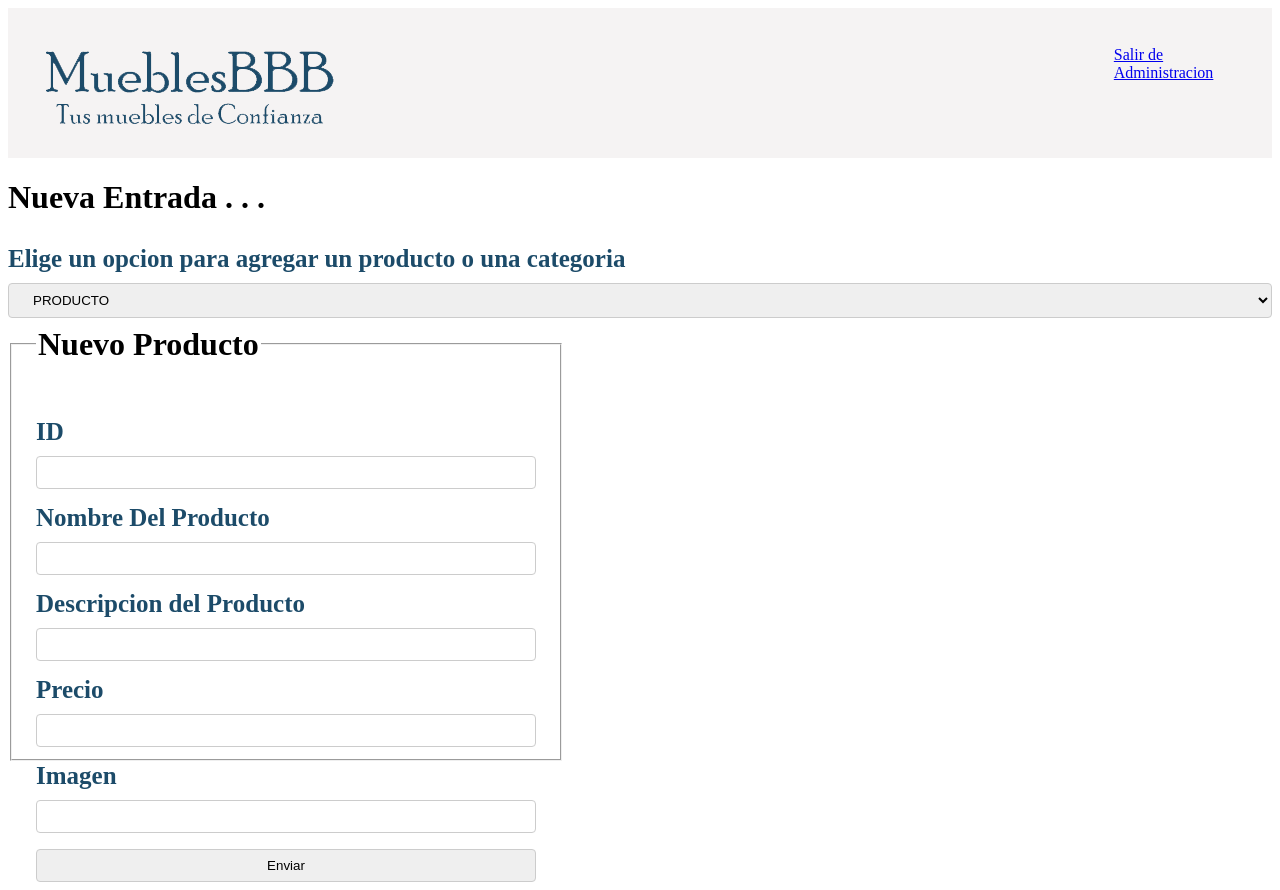
After one commit to Jortegm/Muebles-, a PHP site: page /php/nuevaEntrada.php in a window 1280 px wide. The commit adds this page. Run offline with PHP 8.4, Linux system fonts and the light colour scheme; some libraries are stand-ins or nearby versions.

Commit message:
Entrada de Login y comienzo de nuevos Productos

```diff
--- a/css/estilo.css
+++ b/css/estilo.css
@@ -320,6 +320,9 @@ label{
     margin-top: 12%;
     margin-left:50%;
 }
+
+/*---------------------------------------------------------*/
+/*
 p{font-size: 18px; color:#1C4B69; font-family: "Times New Roman", Georgia, Serif;}
 h1{color:#1C4B69; font-family: "Times New Roman", Georgia, Serif;margin-left:5%;}
 h5{text-align:center;color:#7F6472}
--- a/php/administrador.php
+++ b/php/administrador.php
@@ -37,9 +37,9 @@ HTML::abrirhtml("MueblesBBB","<link rel='stylesheet' type='text/css' href='./../
            <br/>
            <a> Administracion </a>
            <ul style="list-style-type:square">
-                <li>Nueva Entrada</li>
-                <li>Modificar</li>
-                <li>Borrar</li>
+                <li><a href="./nuevaEntrada.php">Nueva Entrada</a></li>
+                <li><a href="./modificar.php">Modificar ...</a></li>
+                <li><a href="./eliminar.php">Eliminar ...</a></li>
             </ul>
             <a>Listados</a><br/>
             <ul style ="list-style-type:square">
--- a/php/html.php
+++ b/php/html.php
@@ -17,4 +17,9 @@ class Html {
     {
         echo "</body></html>";
     }
+
+
+    public static function errorDiv(){
+        alert("USUARIOS O CONTRASEÑA NO VALIDOS");
+    }
 }
--- /dev/null
+++ b/php/nuevaEntrada.php
@@ -0,0 +1,71 @@
+<?php
+
+require_once("./html.php");
+HTML::abrirhtml("Nuevo Entrada","<link rel='stylesheet' type='text/css' href='./../css/estilo.css'");
+
+?>
+
+<!-- creamos la cabecera con 3 div donde va el logo, buscador y redes sociales y acceso de los usuarios.-->
+        <div id="cabecera1">
+            <!--div para letrero de la empresa -->
+            <div id="letrero">
+                <img src="../img/PortadaMuebleBBB - copia.png" />
+            </div>
+            <!-- div para buscador de la empresa -->
+
+            <!-- div para iconos administracion -->
+            <div id ="administracion">
+                <div id="registro">
+                <a href="./../index.php" title="Volver">Salir de Administracion </a>
+                </div>
+            </div>
+       </div>
+
+
+<h1>Nueva Entrada . . .<h1>
+
+<label>Elige un opcion para agregar un producto o una categoria</label>
+   <select name="programa">
+       <option value="producto" selected="selected">PRODUCTO</option>
+       <option value="categoria">CATEGORIA</option>
+   </select>
+
+ <form action='' method='POST'>
+    <fieldset>
+        <legend id = nuevaEntrada>Nuevo Producto</legend>
+        <br>
+        <label> ID</label>
+        <input type='text' name='id' id='id' value= '' />
+        <br/>
+        <label> Nombre Del Producto</label>
+        <input type='text' name='nProducto' id='nProducto' value= '' />
+        <br/>
+        <label> Descripcion del Producto</label>
+        <input type='text' name='dProducto' id='dProducto' value= '' />
+        <br/>
+        <label> Precio</label>
+        <input type='text' name='Precio' id='Precio' value= '' />
+        <br/>
+        <label> Imagen</label>
+        <input type='text' name='img' id='img' value= '' />
+        <br/>
+        <input type='submit' value='Enviar'>
+    </fieldset>
+ </form>
+
+
+
+
+
+
+
+
+
+
+
+<?php
+
+Html::CerrarHtml();
+
+
+?>
```
Also changed, not shown: php/login.php (+21 -18 lines).
